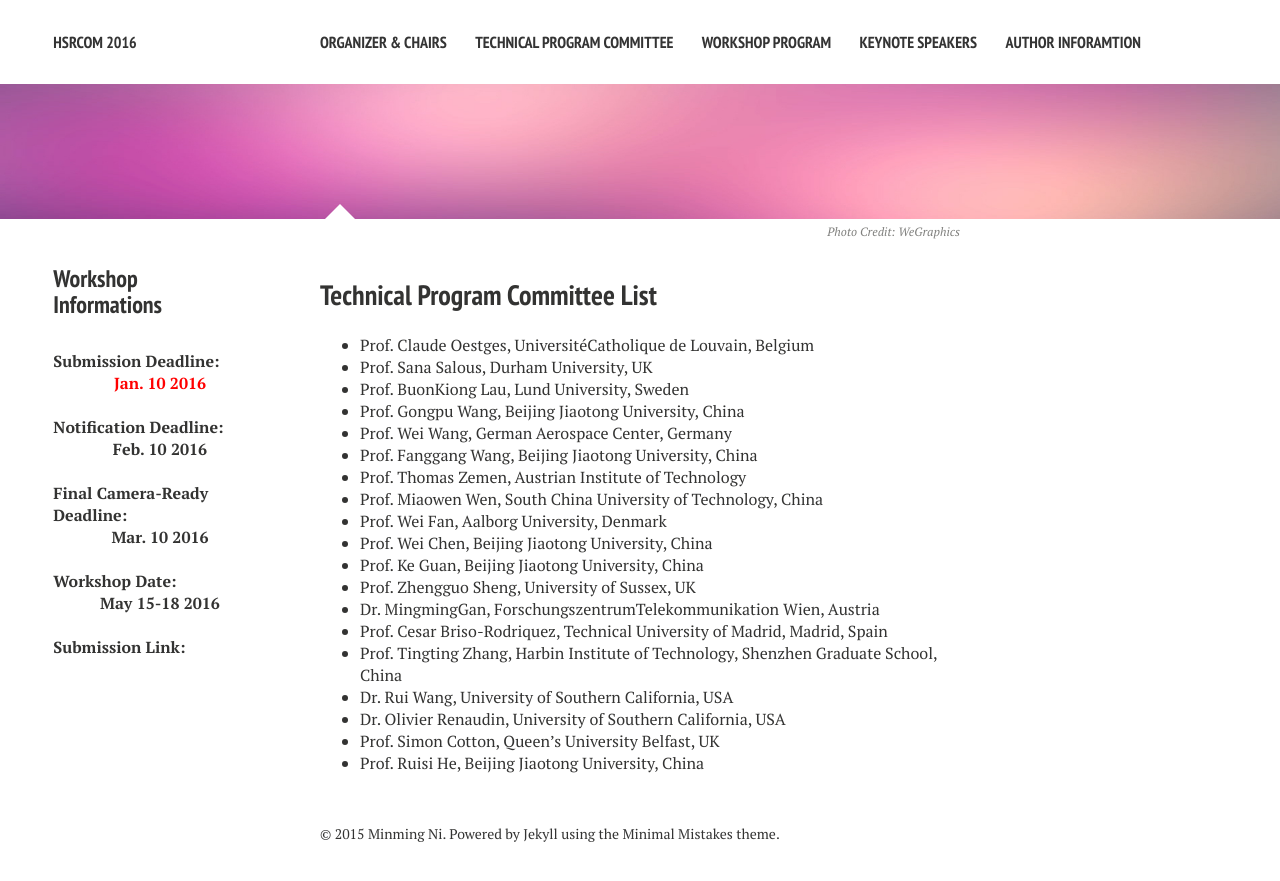
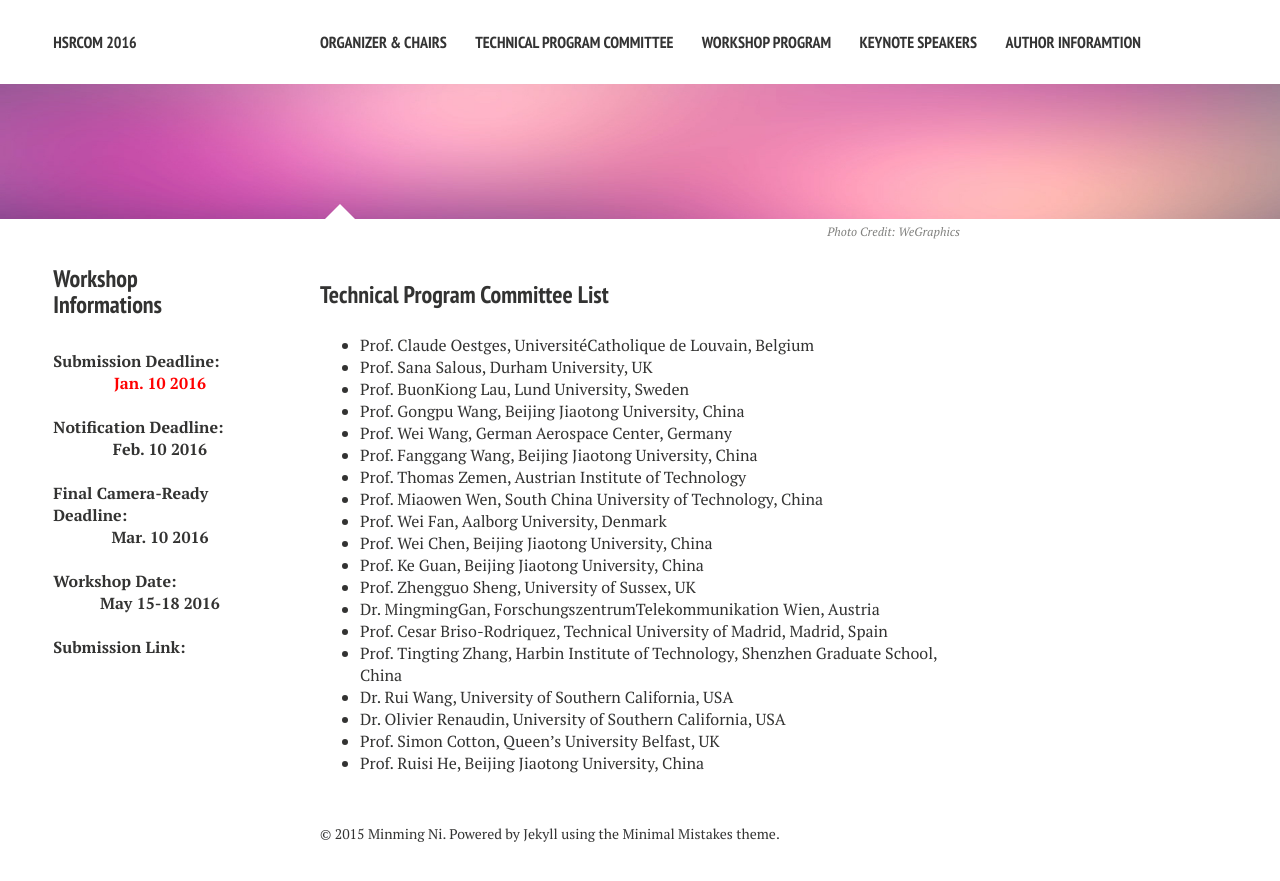
Before and after one commit to maxxx437/hsrcom2016, a Jekyll site: the page built from tpcs/index.md, in a window 1280 px wide. Shown: the top 881 px of the page. Built offline with Jekyll 4.4.1, drawn with Linux system fonts in a browser that asks for light colours; nearby versions of some CDN libraries.

```diff
--- a/tpcs/index.md
+++ b/tpcs/index.md
@@ -7,7 +7,7 @@ image:
   credit: WeGraphics
   creditlink: http://wegraphics.net/downloads/free-ultimate-blurred-background-pack/
 ---
-##  Technical Program Committee List
+### Technical Program Committee List
 -	Prof. Claude Oestges, UniversitéCatholique de Louvain, Belgium
 -	Prof. Sana Salous, Durham University, UK
 -	Prof. BuonKiong Lau, Lund University, Sweden
```
